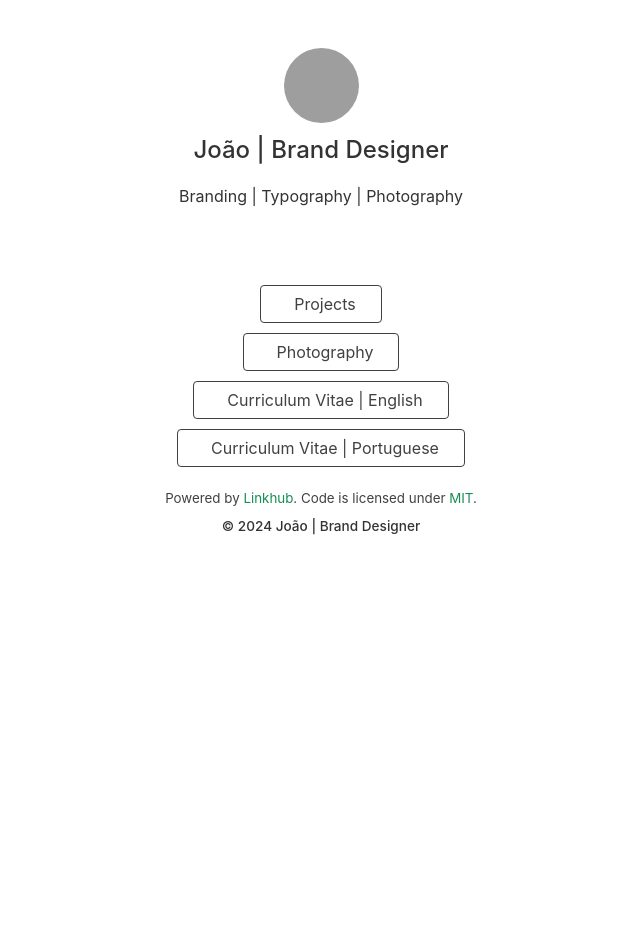
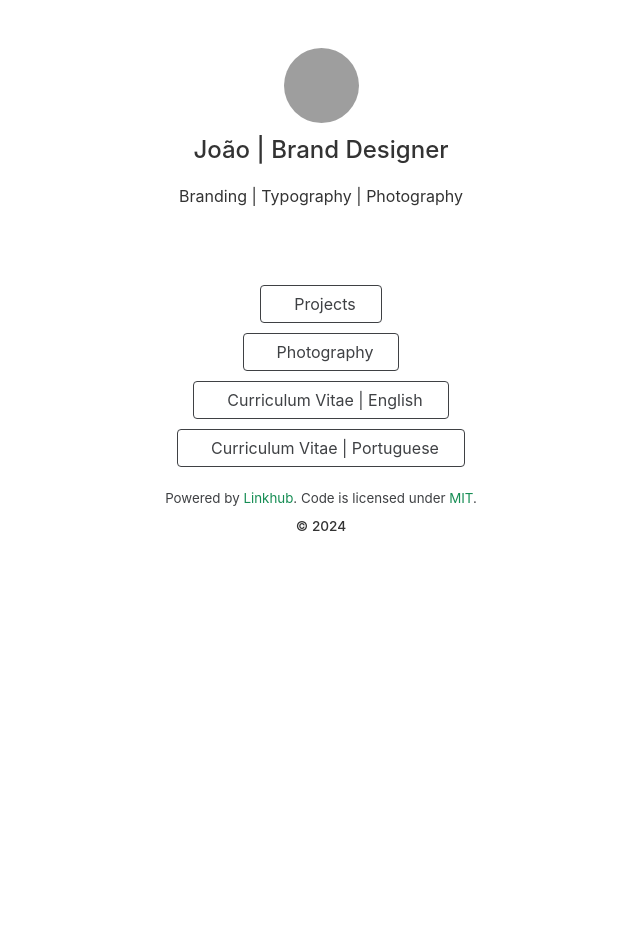
Before and after one commit to xiskg/link-bio, a Jekyll site: the page built from index.html, in a window 1280 px wide. Shown: the whole page, without its empty margins (319-959 px from the left). Built offline with Jekyll 4.4.1, drawn with Linux system fonts in a browser that asks for light colours; nearby versions of some CDN libraries; comment, search, counter and statistics services are not loaded; grey boxes are pictures that could not be loaded.

Commit message:
Update footer.html

```diff
--- a/_includes/footer.html
+++ b/_includes/footer.html
@@ -2,5 +2,5 @@
     <small class="text-grey">Powered by <a href="https://github.com/digitalmalayali/linkhub-jekyll-theme"
         target="_blank">Linkhub</a>. Code is licensed under <a
             href="https://github.com/digitalmalayali/linkhub-jekyll-theme/blob/main/LICENSE.txt" target="_blank">MIT</a>.</small>
-    <h6>© {{ "now" | date: "%Y" }} {{ site.name }}</h6>
+    <h6>© {{ "now" | date: "%Y" }}</h6>
 </footer>
```
